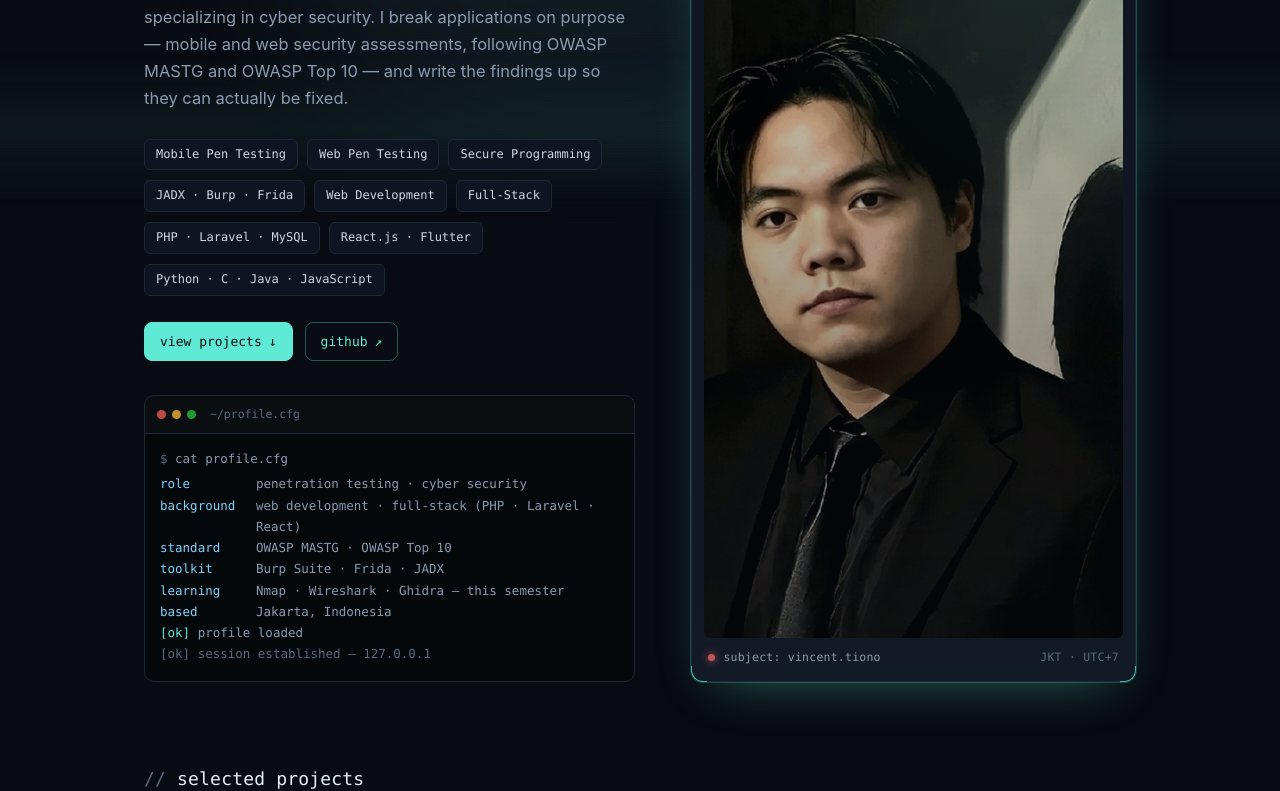
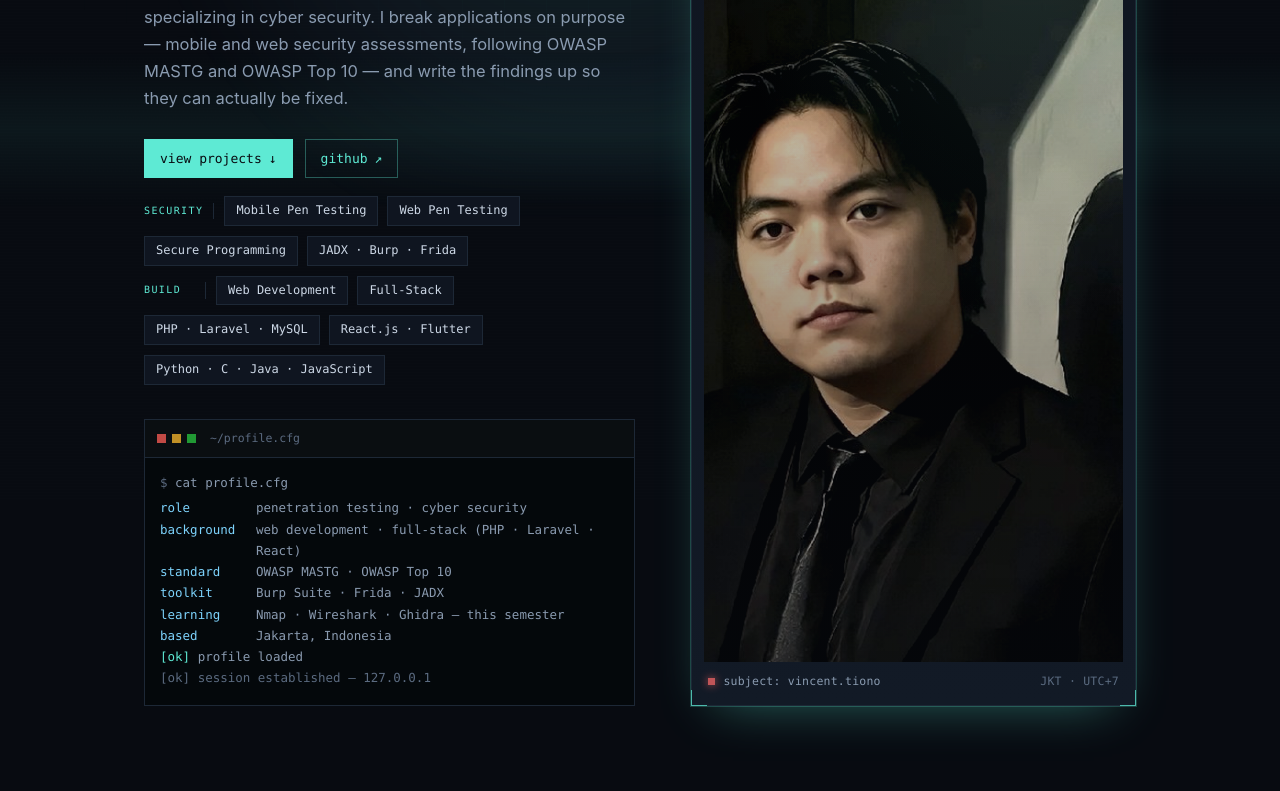
Before and after one commit to Yenmau/Yenmau.github.io, a plain HTML site: page index.html in a window 1280 px wide. Shown: the part 300-1091 px from the top of the page. Drawn offline with Linux system fonts and the light colour scheme.

Commit message:
Tidy pass: CTA above tags, grouped tags, drop duplicated Toolbox, distinct Android cards, pixel-minimal corners

```diff
--- a/index.html
+++ b/index.html
@@ -67,20 +67,26 @@
           I break applications on purpose &mdash; mobile and web security assessments, following
           OWASP MASTG and OWASP Top 10 &mdash; and write the findings up so they can actually be fixed.
         </p>
+        <div class="hero-actions">
+          <a class="btn" href="#projects">view projects <span class="arrow">&darr;</span></a>
+          <a class="btn btn-ghost" href="https://github.com/Yenmau" target="_blank" rel="noopener">github <span class="arrow">&nearr;</span></a>
+        </div>
         <div class="hero-tags">
+          <div class="tag-row">
+            <span class="tag-group">security</span>
             <span class="tag">Mobile Pen Testing</span>
             <span class="tag">Web Pen Testing</span>
             <span class="tag">Secure Programming</span>
             <span class="tag">JADX &middot; Burp &middot; Frida</span>
+          </div>
+          <div class="tag-row">
+            <span class="tag-group">build</span>
             <span class="tag">Web Development</span>
             <span class="tag">Full-Stack</span>
             <span class="tag">PHP &middot; Laravel &middot; MySQL</span>
             <span class="tag">React.js &middot; Flutter</span>
             <span class="tag">Python &middot; C &middot; Java &middot; JavaScript</span>
           </div>
-        <div class="hero-actions">
-          <a class="btn" href="#projects">view projects <span class="arrow">&darr;</span></a>
-          <a class="btn btn-ghost" href="https://github.com/Yenmau" target="_blank" rel="noopener">github <span class="arrow">&nearr;</span></a>
         </div>
       </div>
 
@@ -189,6 +195,8 @@
             on the analytics endpoint (Medium, CVSS 5.3). <em>Target anonymized.</em>
           </p>
           <ul class="meta">
+            <li><span class="k">findings</span> 2 (1 high &middot; 1 medium)</li>
+            <li><span class="k">focus</span> OTP brute force &middot; analytics rate limiting</li>
             <li><span class="k">standard</span> OWASP MASTG</li>
             <li><span class="k">tools</span> JADX &middot; Burp &middot; Frida</li>
           </ul>
@@ -212,6 +220,8 @@
             <em>Target anonymized.</em>
           </p>
           <ul class="meta">
+            <li><span class="k">findings</span> 2 (1 high &middot; 1 medium)</li>
+            <li><span class="k">focus</span> OTP brute force &middot; allowBackup data exposure</li>
             <li><span class="k">standard</span> OWASP MASTG</li>
             <li><span class="k">tools</span> JADX &middot; Burp &middot; Frida</li>
           </ul>
@@ -298,7 +308,7 @@
     <section id="about" class="section about">
       <div class="section-head">
         <h2><span class="dim">//</span> about</h2>
-        <p class="section-sub">Education, credentials and the toolkit I work with.</p>
+        <p class="section-sub">Where I studied, and the work I did alongside it.</p>
       </div>
       <div class="about-grid">
         <div class="about-col about-panel">
@@ -316,16 +326,6 @@
             <li><strong>Semester 2</strong><span>Computational Biology &middot; Business Application Development (Java)</span></li>
             <li><strong>Semester 3</strong><span>Commercializing Emerging Technology &mdash; applying AI across a business build, from ideation to AI-generated marketing: promo videos and songs</span></li>
             <li><strong>Web Development Intern &mdash; Rumah Koding Indonesia</strong><span>2023</span></li>
-          </ul>
-        </div>
-        <div class="about-col about-panel span-2">
-          <h3>Toolbox</h3>
-          <ul class="list list-plain">
-            <li>JADX &middot; Burp Suite &middot; Frida &middot; Android Emulator</li>
-            <li>OWASP MASTG &middot; OWASP Top 10 &middot; OWASP Juice Shop</li>
-            <li>Laravel &middot; React.js &middot; Tailwind &middot; JavaScript</li>
-            <li>JWT analysis &middot; SQL injection &middot; IDOR &middot; access control</li>
-            <li>Nmap &middot; Wireshark &middot; Ghidra &mdash; studying this semester</li>
           </ul>
         </div>
       </div>
--- a/styles.css
+++ b/styles.css
@@ -213,7 +213,19 @@ main, .nav, .footer { position: relative; z-index: 3; }
   font-size: 16.5px;
   margin: 0 0 26px;
 }
-.hero-tags { display: flex; flex-wrap: wrap; gap: 10px 9px; }
+.hero-tags { display: flex; flex-direction: column; gap: 10px; margin-top: 18px; }
+.tag-row { display: flex; flex-wrap: wrap; align-items: center; gap: 10px 9px; }
+.tag-group {
+  font-family: var(--mono);
+  font-size: 10px;
+  letter-spacing: 0.14em;
+  text-transform: uppercase;
+  color: var(--accent);
+  min-width: 62px;
+  padding-right: 10px;
+  border-right: 1px solid var(--line);
+  margin-right: 1px;
+}
 .tag {
   font-family: var(--mono);
   font-size: 12px;
@@ -223,7 +235,7 @@ main, .nav, .footer { position: relative; z-index: 3; }
   padding: 5px 11px;
   border-radius: 6px;
 }
-.hero-actions { display: flex; gap: 12px; flex-wrap: wrap; margin-top: 26px; }
+.hero-actions { display: flex; gap: 12px; flex-wrap: wrap; margin-top: 0; }
 
 /* ---------- id card (photo) ---------- */
 .hero-side { display: flex; flex-direction: column; gap: 20px; }
@@ -731,6 +743,21 @@ html.boot-out #boot { opacity: 0; transition: opacity .3s steps(4); }
   padding-left: 14px;
 }
 
+/* ---------- pixel pass: kept minimal on purpose ---------- */
+/* 8-bit section labels, the only place the pixel font appears outside the splash */
+.section-head h2 {
+  font-family: "Press Start 2P", var(--mono);
+  font-size: 12px;
+  font-weight: 400;
+  line-height: 1.9;
+  letter-spacing: 0;
+}
+/* sharp corners everywhere: pixels don't round */
+.tag, .chip, .btn, .status-pill, .tdot, .rec, .brand .dot,
+.card, .about-panel, .idcard, .idcard-img, .term, .traj,
+.hud-tl, .hud-tr, .hud-bl, .hud-br { border-radius: 0; }
+.tag, .chip { padding-top: 4px; padding-bottom: 4px; }
+
 /* ---------- responsive ---------- */
 @media (max-width: 900px) {
   .hero {
```
Lines whose indentation alone changed are shown as unchanged.
